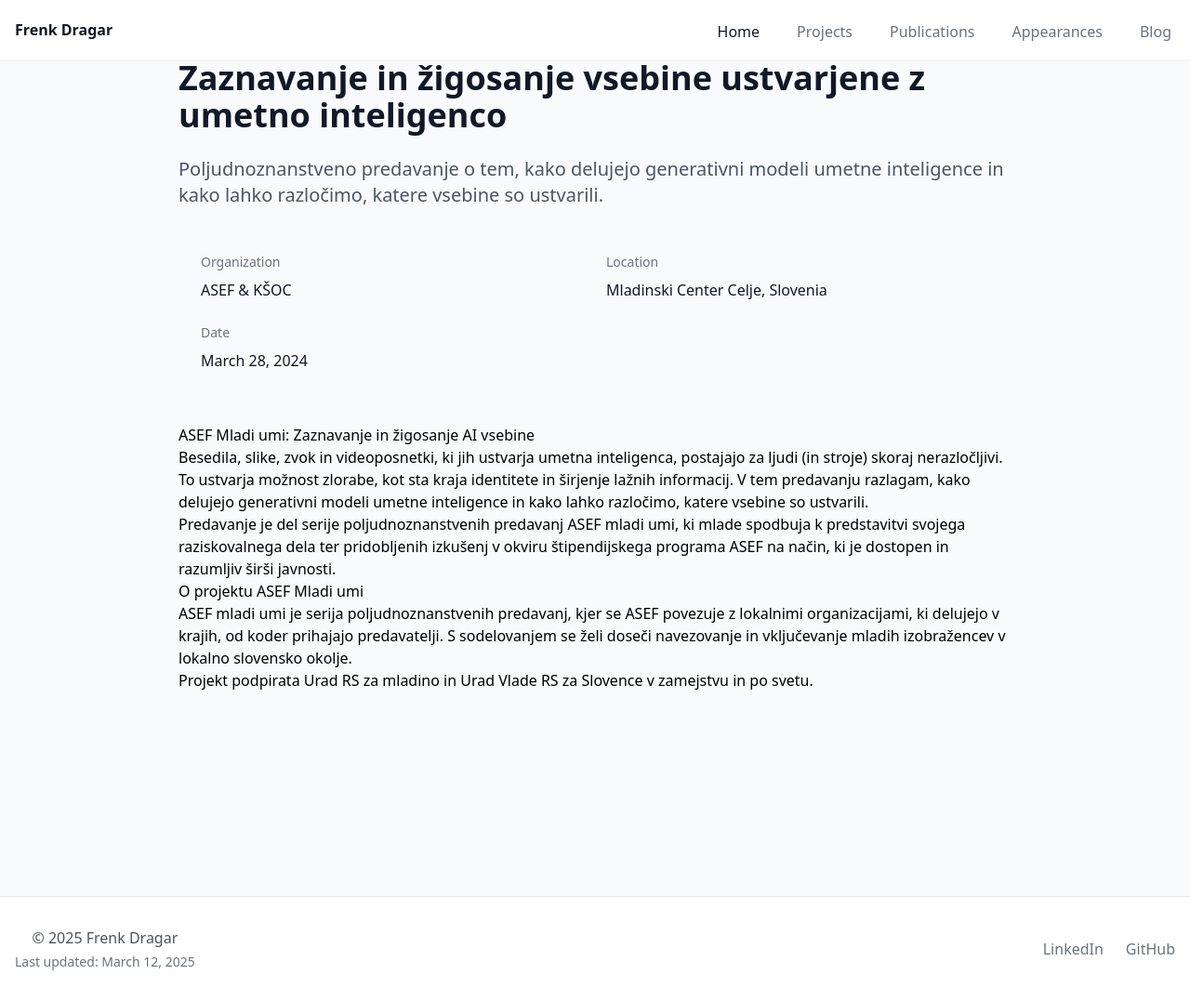
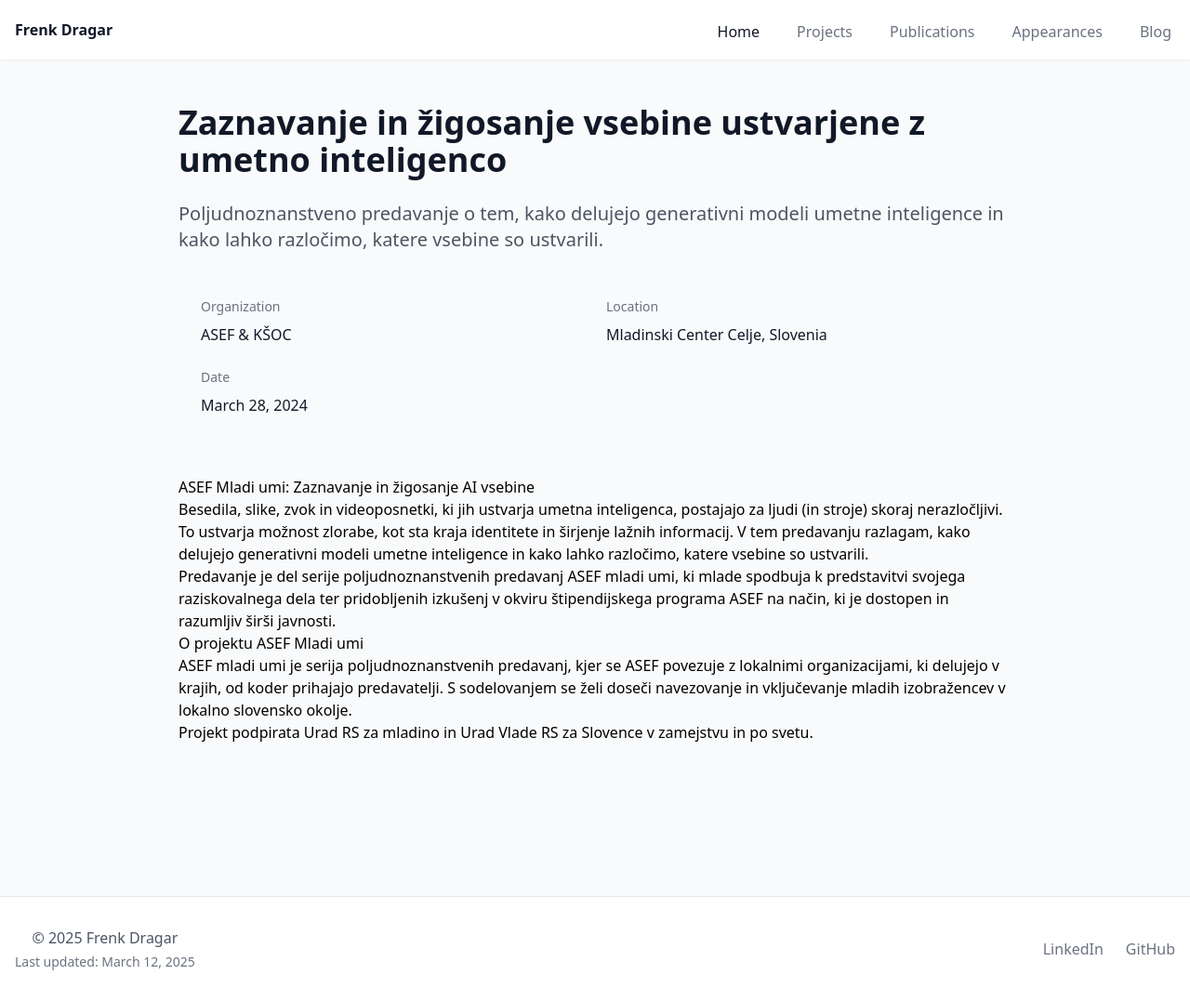
Before and after one commit to frenkd/frenkd.github.io, a Jekyll site: the page built from _appearances/asef-zaznavanje-umetna-inteligenca.md, in a window 1280 px wide. Shown: the whole page at 93% size. Built offline with Jekyll 4.4.1, drawn with Linux system fonts in a browser that asks for light colours; nearby versions of some CDN libraries.

Commit message:
feat: Appearance page

```diff
--- a/_layouts/appearance.html
+++ b/_layouts/appearance.html
@@ -2,7 +2,7 @@
 layout: default
 ---
 
-<article class="max-w-4xl mx-auto">
+<article class="max-w-4xl mx-auto pt-12">
     <header class="mb-8">
         <div class="flex items-start justify-between mb-6">
             <h1 class="text-4xl font-bold text-gray-900">{{ page.title }}</h1>
@@ -82,7 +82,7 @@ layout: default
         {% endif %}
     </header>
 
-    <div class="prose prose-lg max-w-none">
-        {{ content }}
+    <div class="prose prose-lg max-w-none mt-10">
+        {{ content | markdownify }}
     </div>
 </article>
```
